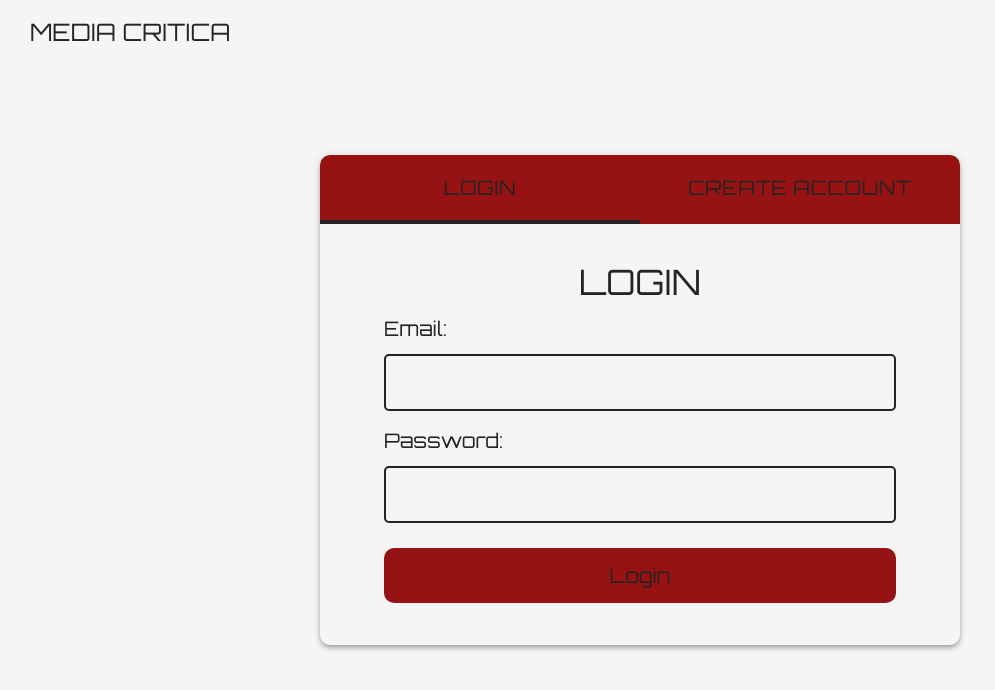
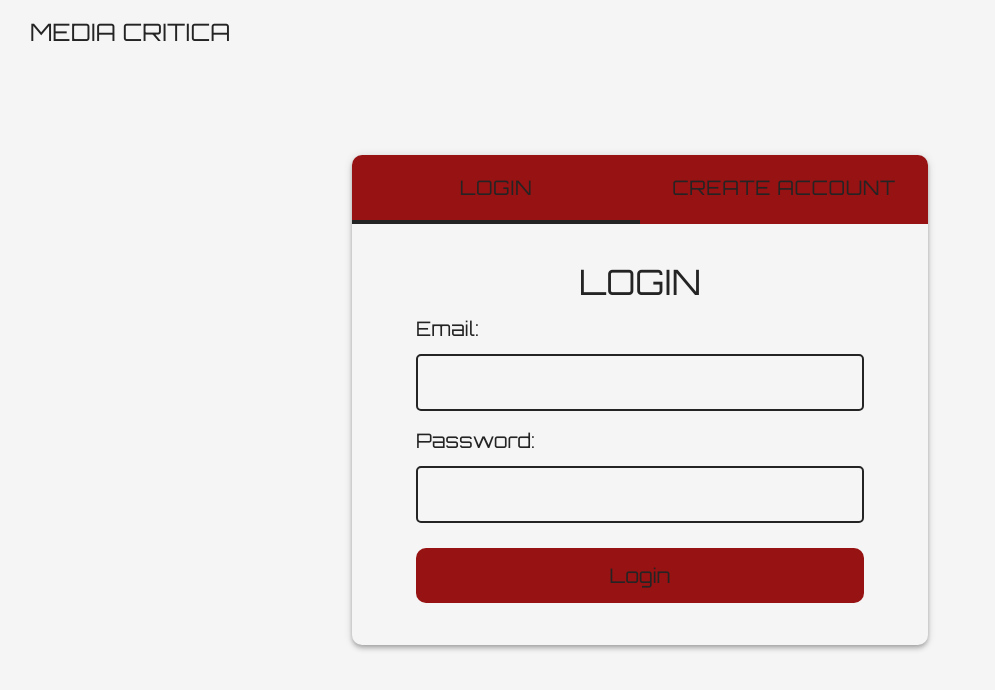
Before and after one commit to LMeeks19/MediaCritica, a React (Vite) app in the folder mediacritica.client/: page /login in a window 1280 px wide. Shown: the top 690 px of the page, without its empty margins (0-995 px from the left). Built offline with nearby package versions, Linux system fonts and the light colour scheme; no server answers.

Commit message:
fixed styling on LoginPage
also updated file structure and top bar issues

```diff
--- a/mediacritica.client/src/Components/TopBar.scss
+++ b/mediacritica.client/src/Components/TopBar.scss
@@ -16,7 +16,12 @@
       width: calc(40% - 15px);
       display: flex;
       font-size: 2.5rem;
+      background-color: Colours.$dark-light;
       margin-left: 15px;
+
+      &.blank {
+        background-color: transparent !important;
+      }
 
       .text {
         font-size: 1.5rem;
--- a/mediacritica.client/src/Components/TopBar.tsx
+++ b/mediacritica.client/src/Components/TopBar.tsx
@@ -9,15 +9,19 @@ function TopBar(props: TopBarProps) {
 
   return (
     <div className="topbar">
-      <div className="return">
-        {!props.isHomePage && (
+      <div
+        className={`return ${
+          props.blankReturn && "blank"
+        }`}
+      >
+        {!props.hideReturn && (
           <div className="text" onClick={() => history.back()}>
             MEDIA CRITICA
           </div>
         )}
       </div>
-      <div className={`account ${!props.isMediaPage && "blank"}`}>
-        {!props.isLoginPage && (
+      <div className={`account ${props.blankAccount && "blank"}`}>
+        {!props.hideAccount && (
           <div
             className="text"
             onClick={() =>
@@ -35,7 +39,9 @@ function TopBar(props: TopBarProps) {
 export default TopBar;
 
 interface TopBarProps {
-  isMediaPage?: boolean;
-  isHomePage?: boolean;
-  isLoginPage?: boolean;
+  hideReturn?: boolean;
+  blankReturn?: boolean
+  hideAccount?: boolean;
+  blankAccount?: boolean;
+
 }
--- a/mediacritica.client/src/Style/EpisodePage.scss
+++ b/mediacritica.client/src/Pages/EpisodePage.scss
@@ -1,4 +1,4 @@
-@use "Colours.scss";
+@use "../Style/Colours.scss";
 
 .episodepage-container {
   width: 100%;
--- a/mediacritica.client/src/Pages/EpisodePage.tsx
+++ b/mediacritica.client/src/Pages/EpisodePage.tsx
@@ -5,10 +5,10 @@ import { BeatLoader } from "react-spinners";
 import TopBar from "../Components/TopBar";
 import { AutoTextSize } from "auto-text-size";
 import { GetEpisode } from "../Server/Server";
-import "../Style/EpisodePage.scss";
 import StarRating from "../Components/StarRating";
 import { Rating } from "@mui/material";
 import { ConvertRatingStringToFiveScale } from "../Helpers/StringHelper";
+import "./EpisodePage.scss";
 
 function EpisodePage() {
   const location = useLocation();
@@ -41,7 +41,7 @@ function EpisodePage() {
         </div>
       ) : (
         <div className="episode">
-          <TopBar />
+          <TopBar blankReturn blankAccount />
           <div
             className="episode-poster"
             style={{
--- a/mediacritica.client/src/Style/HomePage.scss
+++ b/mediacritica.client/src/Pages/HomePage.scss
@@ -1,4 +1,4 @@
-@use "Colours.scss";
+@use "../Style/Colours.scss";
 
 .homepage-container {
   width: calc(100% - 8rem);
@@ -7,6 +7,7 @@
   display: grid;
   gap: 40px;
   justify-items: center;
+  align-items: center;
   scroll-padding: 4rem;
   overflow-y: auto;
   overflow-x: hidden;
--- a/mediacritica.client/src/Pages/HomePage.tsx
+++ b/mediacritica.client/src/Pages/HomePage.tsx
@@ -16,9 +16,9 @@ import { faMagnifyingGlass, faTimes } from "@fortawesome/free-solid-svg-icons";
 import { faImage } from "@fortawesome/free-regular-svg-icons";
 import IconButton from "@mui/material/IconButton";
 import { CustomTooltip } from "../Components/Tooltip";
-import "../Style/HomePage.scss";
 import { GetSearchResults, GetUser } from "../Server/Server";
 import TopBar from "../Components/TopBar";
+import "./HomePage.scss";
 
 function HomePage() {
   const [isLoading, setIsLoading] = useState<boolean>(true);
@@ -69,7 +69,7 @@ function HomePage() {
 
   return (
     <div className="homepage-container">
-      <TopBar isHomePage={true} />
+      <TopBar hideReturn />
       <div className="homepage-title">
         <AutoTextSize mode="oneline" minFontSizePx={30} maxFontSizePx={124}>
           MEDIA CRITICA
--- /dev/null
+++ b/mediacritica.client/src/Pages/LoginPage.scss
@@ -0,0 +1,24 @@
+@use "../Style/Colours.scss";
+
+.loginpage-container {
+  width: calc(100% - 8rem);
+  height: calc(100% - 8rem);
+  padding: 4rem;
+  display: grid;
+  justify-items: center;
+  align-items: center;
+  scroll-padding: 4rem;
+  overflow-y: auto;
+  overflow-x: hidden;
+
+
+  .login {
+    width: 50%;
+    min-width: 400px;
+
+    .login-tab {
+      height: calc(100% - 69px);
+      scroll-padding: 4rem;
+    }
+  }
+}
--- a/mediacritica.client/src/Pages/LoginPage.tsx
+++ b/mediacritica.client/src/Pages/LoginPage.tsx
@@ -2,7 +2,7 @@ import { AppBar, Tab, Tabs } from "@mui/material";
 import { useState } from "react";
 import TopBar from "../Components/TopBar";
 import LoginForm from "../Components/LoginForm";
-import "../Style/LoginPage.scss";
+import "./LoginPage.scss";
 
 function LoginPage() {
   const [activeTab, setActiveTab] = useState<number>(0);
@@ -25,11 +25,11 @@ function LoginPage() {
 
   return (
     <div className="loginpage-container">
-      <TopBar isLoginPage={true} />
+      <TopBar hideAccount />
       <AppBar className="login" position="static">
         <Tabs
           value={activeTab}
-          onChange={(e, v) => setActiveTab(v)}
+          onChange={(_e, v) => setActiveTab(v)}
           variant="fullWidth"
           centered
         >
--- a/mediacritica.client/src/Style/MediaPage.scss
+++ b/mediacritica.client/src/Pages/MediaPage.scss
@@ -1,4 +1,4 @@
-@use "Colours.scss";
+@use "../Style/Colours.scss";
 
 .mediapage-container {
   width: 100%;
--- a/mediacritica.client/src/Pages/MediaPage.tsx
+++ b/mediacritica.client/src/Pages/MediaPage.tsx
@@ -20,12 +20,12 @@ import {
 import { FontAwesomeIcon } from "@fortawesome/react-fontawesome";
 import { faStar } from "@fortawesome/free-solid-svg-icons";
 import { format } from "date-fns";
-import "../Style/MediaPage.scss";
 import { GetMedia, GetSeason } from "../Server/Server";
 import { MediaType } from "../Enums/MediaType";
 import { SeriesModel } from "../Interfaces/SeriesModel";
 import { MovieModel } from "../Interfaces/MovieModel";
 import StarRating from "../Components/StarRating";
+import "./MediaPage.scss";
 
 function MediaPage() {
   const [media, setMedia] = useState<MovieModel | SeriesModel>(
@@ -183,7 +183,7 @@ function MediaPage() {
         </div>
       ) : (
         <div className="media">
-          <TopBar isMediaPage={true} />
+          <TopBar blankReturn />
           <img className="media-poster" src={media.Poster}></img>
           <div className="media-details">
             <div className="flex justify-between">
--- a/mediacritica.client/src/Style/LoginPage.scss
+++ /dev/null
@@ -1,18 +0,0 @@
-@use "Colours.scss";
-
-.loginpage-container {
-  width: 100%;
-  height: 100%;
-  overflow: hidden;
-  display: flex;
-  justify-content: center;
-  align-items: center;
-
-  .login {
-    width: 50%;
-
-    .login-tab {
-      height: calc(100% - 69px);
-    }
-  }
-}
```
